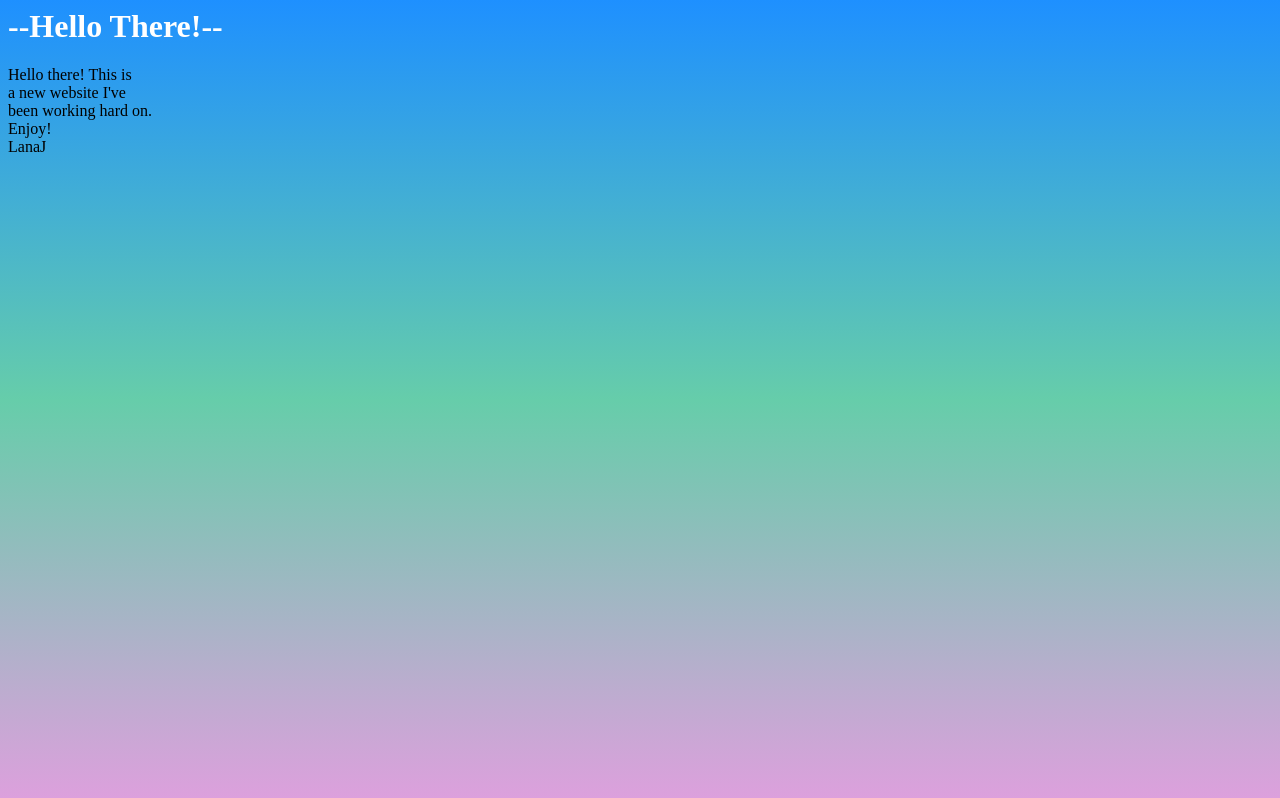
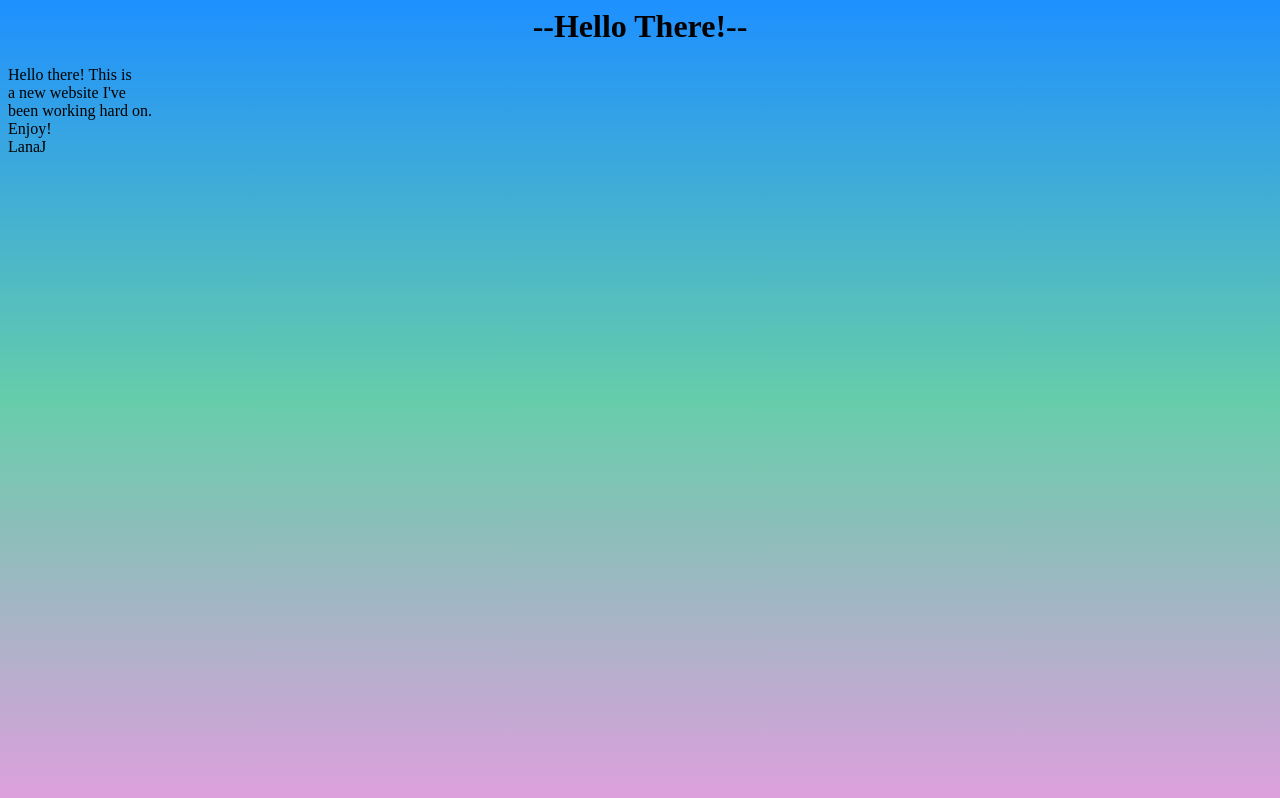
Before and after one commit to lanajones333/lanajones333.github.io, a plain HTML site: page index.html in a window 1280 px wide. Drawn offline with Linux system fonts and the light colour scheme.

Commit message:
Update index.html

```diff
--- a/index.html
+++ b/index.html
@@ -5,7 +5,8 @@
     background-image: linear-gradient(dodgerblue, mediumaquamarine, plum);
     background-repeat: repeat-x;
     #h01 {
-    color: white;
+    text-color: white;
+    text-align: center;
     }
    }
 
```
